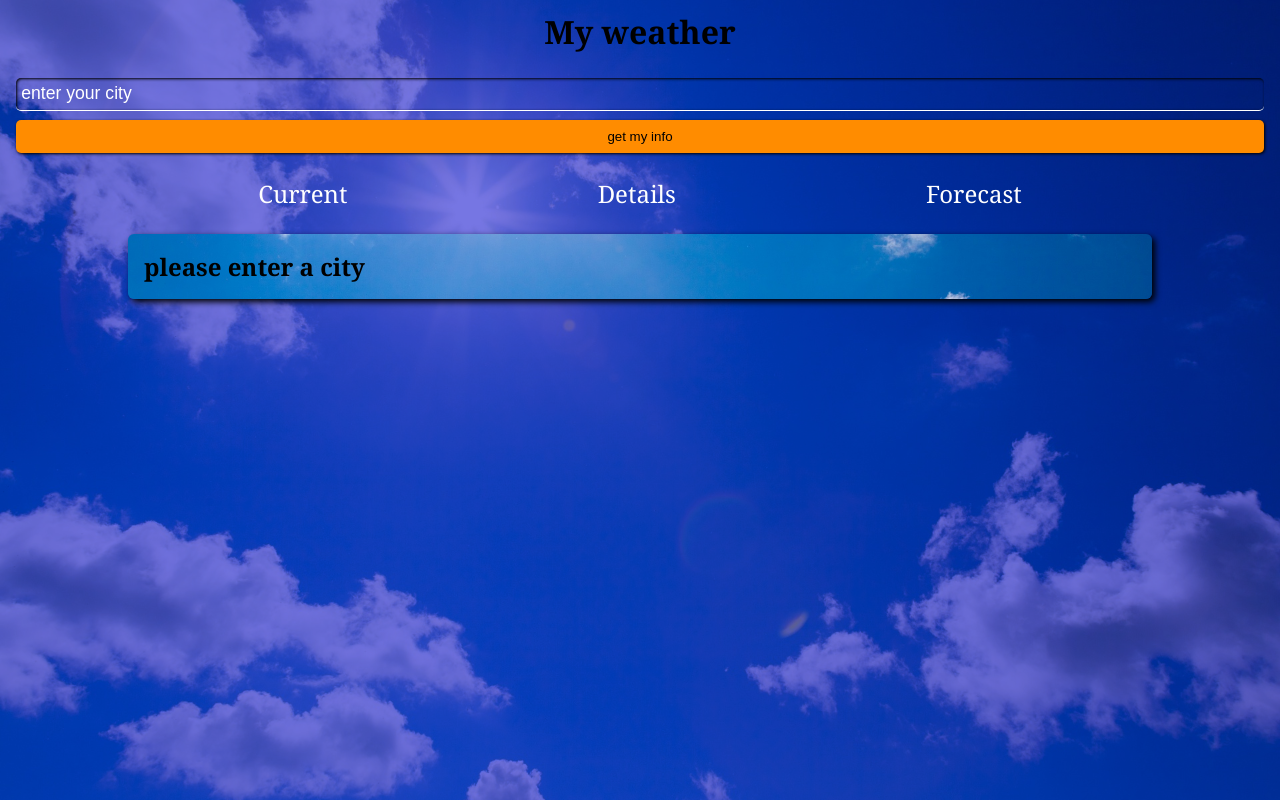
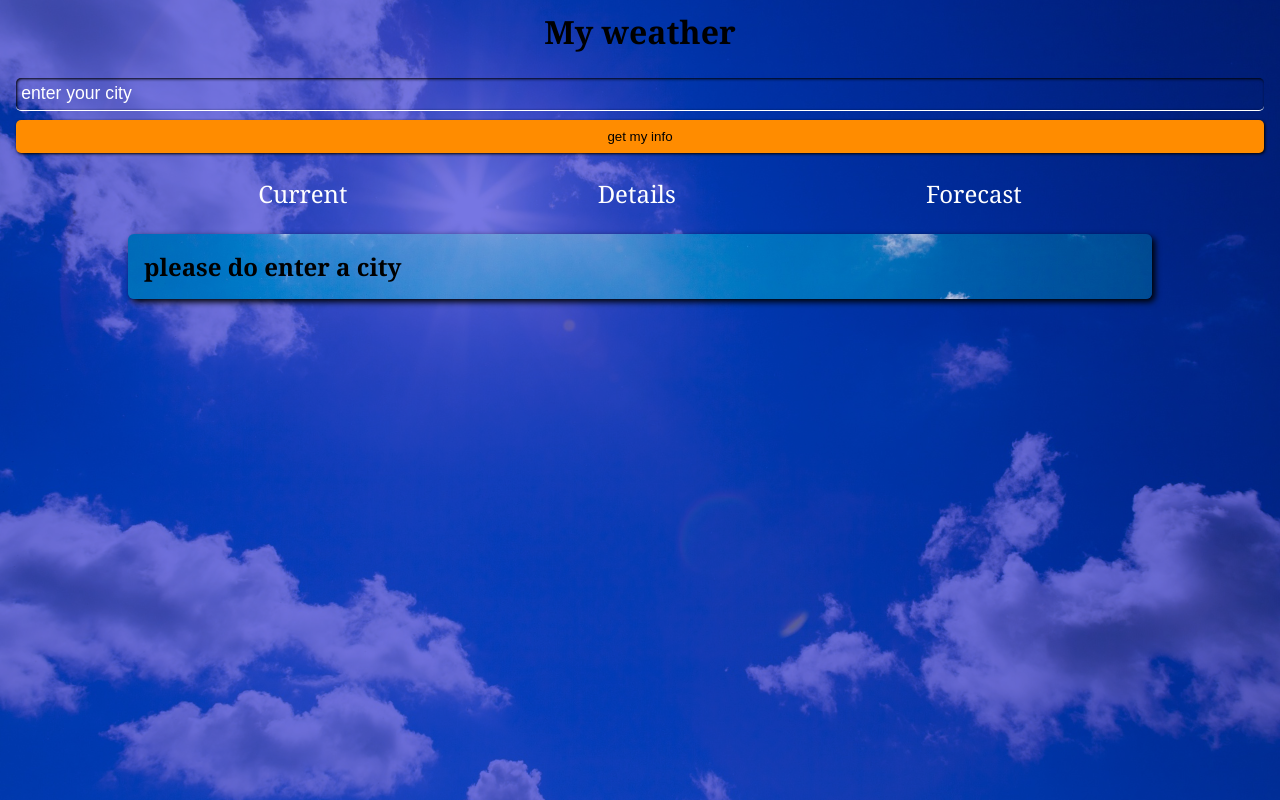
Before and after one commit to TG-web-dev-4/weather-app-web-MikiHoffmann, a React (Create React App) app: page /DetailsPage in a window 1280 px wide. Built offline with nearby package versions, Linux system fonts and the light colour scheme; no server answers.

Commit message:
details and forecast pages data load

```diff
--- a/src/App.js
+++ b/src/App.js
@@ -65,16 +65,22 @@ function App() {
       </div>
     );
   };
-  const exclude = "current,minutely,alert";
-
+  const excludeDetails = "minutely,alert";
+  const excludeForecast = "current,minutely,hourly,alert";
+  const details = ForecastWeatherUrl(
+    apiUrl,
+    longitude,
+    latitude,
+    excludeDetails,
+    apiKey
+  );
   const forecast = ForecastWeatherUrl(
     apiUrl,
     longitude,
     latitude,
-    exclude,
+    excludeForecast,
     apiKey
   );
-
   return (
     <>
       <div className="mainTitle">
@@ -92,10 +98,12 @@ function App() {
         <Route path="/" element={<CityPage getContent={getContent} />} />
         <Route
           path="/DetailsPage"
-          element={<DetailsPage forecast={forecast}
-          cityName={cityName}/>}
+          element={<DetailsPage details={details} cityName={cityName} />}
         />
-        <Route path="/ForecastPage" element={<ForecastPage />} />
+        <Route
+          path="/ForecastPage"
+          element={<ForecastPage forecast={forecast} cityName={cityName} />}
+        />
       </Routes>
     </>
   );
--- a/src/pages/DetailsPage.js
+++ b/src/pages/DetailsPage.js
@@ -1,22 +1,70 @@
-//import { useState } from "react";
-import UseFetch from "../hooks/UseFetch";
+import { useState, useEffect } from "react";
 
-export default function DetailsPage({ forecast, cityName }) {
-  const message = "please enter a city";
+export default function DetailsPage({ details, cityName }) {
 
-  const { data, error, isLoading, setUrl } = UseFetch();
-  const test = () => {
+  const message = "please do enter a city";
+  const [detailsData, setDetailsData] = useState(null);
+  const [error, setError] = useState(null);
+  const [isLoading, setIsLoading] = useState(null);
 
+  useEffect (() => {
+    if (!cityName) return
+    if (!details) return;
+    setIsLoading(true);
+    setDetailsData(null);
+    setError(null);
+
+    fetch(details)
+      .then((response) => response.json())
+      .then((detailsData) => {
+        setIsLoading(false);
+        if (detailsData.cod >= 400) {
+          setError(detailsData.message);
+          console.log(detailsData)
+          return;
+        }
+        setDetailsData(detailsData);
+        //console.log(detailsData)
+      })
+      .catch((error) => {
+        setIsLoading(false);
+        setError(error);
+      });
+  },[details, cityName])
+
+
+
+  const getDetails = () => {
     if (!cityName)
+    return (
+      <div className="weatherCard">
+        <h2>{message}</h2>
+      </div>
+    );
+    if (error)
       return (
         <div className="weatherCard">
-          <h2>{message}</h2>
+          <h2>Error when fetching: {error}</h2>
         </div>
       );
-      setUrl(forecast)
-    return data
+    if (!detailsData && isLoading)
+      return (
+        <div className="weatherCard">
+          <h2>LOADING...</h2>
+        </div>
+      );
+    if (!detailsData)
+      return (
+        <div className="weatherCard">
+          <h2>please select your city</h2>
+        </div>
+      );
+
+    //console.log(details);
+    //return data;
   };
-  console.log(data);
 
-  return <div>{test()}</div>;
+
+
+  return <div>{getDetails()}</div>;
 }
--- a/src/pages/ForecastPage.js
+++ b/src/pages/ForecastPage.js
@@ -1,7 +1,70 @@
+import { useState, useEffect } from "react";
+
+export default function ForecastPage({ forecast, cityName }) {
+
+  const message = "please do enter a city";
+  const [forecastData, setForecastData] = useState(null);
+  const [error, setError] = useState(null);
+  const [isLoading, setIsLoading] = useState(null);
+
+  useEffect (() => {
+    if (!cityName) return
+    if (!forecast) return;
+    setIsLoading(true);
+    setForecastData(null);
+    setError(null);
+
+    fetch(forecast)
+      .then((response) => response.json())
+      .then((forecastData) => {
+        setIsLoading(false);
+        if (forecastData.cod >= 400) {
+          setError(forecastData.message);
+          console.log(forecastData)
+          return;
+        }
+        setForecastData(forecastData);
+        console.log(forecastData)
+      })
+      .catch((error) => {
+        setIsLoading(false);
+        setError(error);
+      });
+  },[forecast, cityName])
 
 
-export default function ForecastPage() {
+
+  const getForecast = () => {
+    if (!cityName)
     return (
-        <div></div>
-    )
+      <div className="weatherCard">
+        <h2>{message}</h2>
+      </div>
+    );
+    if (error)
+      return (
+        <div className="weatherCard">
+          <h2>Error when fetching: {error}</h2>
+        </div>
+      );
+    if (!forecastData && isLoading)
+      return (
+        <div className="weatherCard">
+          <h2>LOADING...</h2>
+        </div>
+      );
+    if (!forecastData)
+      return (
+        <div className="weatherCard">
+          <h2>please select your city</h2>
+        </div>
+      );
+
+    console.log(forecast);
+    //return data;
+  };
+
+
+
+  return <div>{getForecast()}</div>;
 }
```
